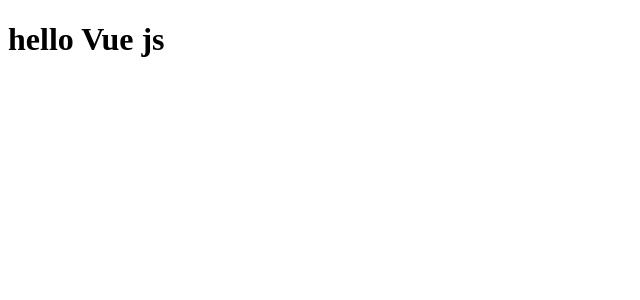
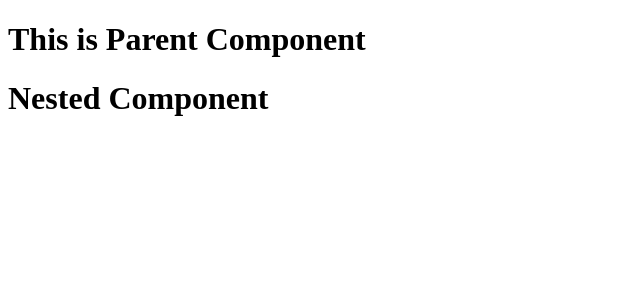
Before and after one commit to dareakl/vuejs-course, a Vue app in the folder vue-course/: page / in a window 1280 px wide. Shown: the top 300 px of the page, without its empty margins (0-640 px from the left). Built offline with nearby package versions, Linux system fonts and the light colour scheme.

Commit message:
nested component example

```diff
--- a/vue-course/src/App.vue
+++ b/vue-course/src/App.vue
@@ -1,5 +1,7 @@
-<script setup></script>
+<script setup>
+import HelloWorld from './components/HelloWorld.vue'
+</script>
 <template>
-  <h1>hello Vue js</h1>
+  <HelloWorld />
 </template>
 <style scoped></style>
--- /dev/null
+++ b/vue-course/src/components/AnotherComponent.vue
@@ -0,0 +1,3 @@
+<template>
+  <h1>Nested Component</h1>
+</template>
--- /dev/null
+++ b/vue-course/src/components/HelloWorld.vue
@@ -0,0 +1,8 @@
+<script setup>
+import AnotherComponent from './AnotherComponent.vue'
+</script>
+
+<template>
+  <h1>This is Parent Component</h1>
+  <AnotherComponent />
+</template>
```
